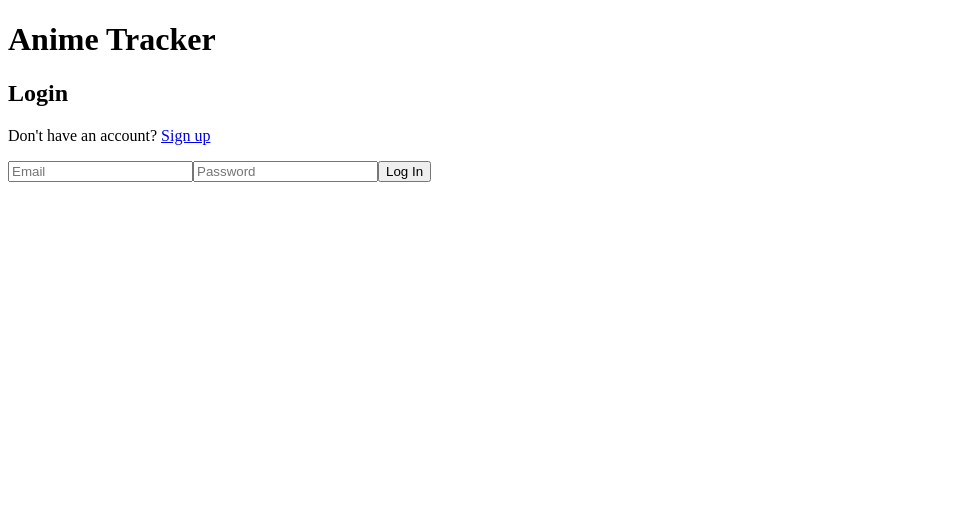
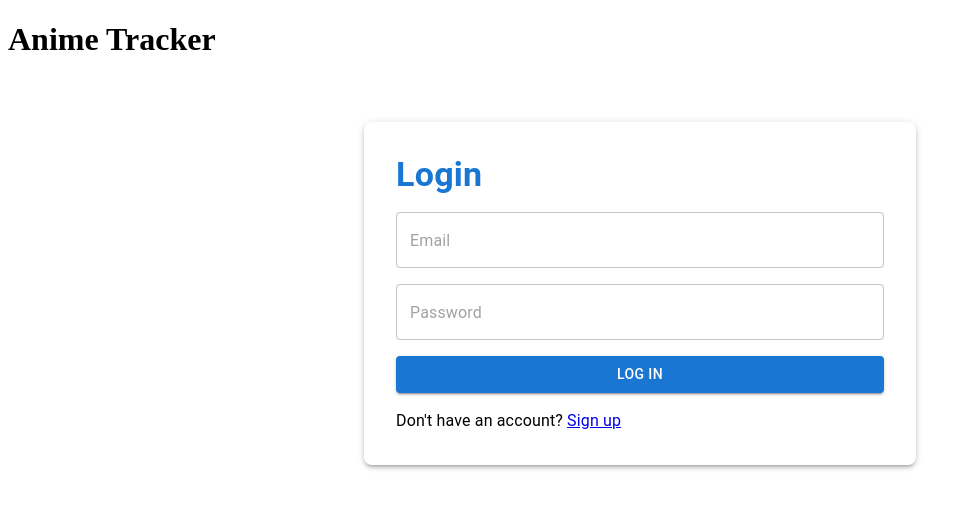
Before and after one commit to Omor2004/CSE264FinalProject, a React (Vite) app in the folder client/: page /login in a window 1280 px wide. Shown: the top 508 px of the page, without its empty margins (0-973 px from the left). Built offline with nearby package versions, Linux system fonts and the light colour scheme; no server answers.

Commit message:
did some styling for login page

```diff
--- a/client/src/App.jsx
+++ b/client/src/App.jsx
@@ -1,5 +1,7 @@
 import React from 'react'
 import { BrowserRouter, Routes, Route } from 'react-router-dom'
+import Signup from "./pages/Signup.jsx";
+import Login from "./pages/Login.jsx";
 
 import {
   PUBLIC_NAVIGATION_LINKS,
@@ -16,18 +18,16 @@ function App() {
 
   return (
     <ColorModeProvider>
-      <BrowserRouter>
       <Routes>
         <Route path='/' element={<Layout />}>
         {allLinks.map((link) => (
         <Route key={link.path} path={link.path} element={<link.component />} />
         ))}
-            <Route path='/login' element={<h1>Login Page Placeholder</h1>} />
-            <Route path='/signup' element={<h1>Sign Up Page Placeholder</h1>} />
+          <Route path='/login' element={<Signup />} />
+          <Route path='/signup' element={<Login />} />
           <Route path='*' element={<h1>404 Not Found</h1>} />
         </Route>
       </Routes>
-      </BrowserRouter>
     </ColorModeProvider>
   )
 }
--- a/client/src/pages/Login.jsx
+++ b/client/src/pages/Login.jsx
@@ -1,8 +1,19 @@
 import React, {useState} from "react"
 import { Link, useNavigate } from "react-router-dom"
+import {
+  Container,
+  TextField,
+  Button,
+  Box,
+  Typography,
+  Alert,
+  useTheme,
+  Stack
+} from "@mui/material"
 import { UserAuth } from "../context/AuthContext.jsx";
 
 const Login = () => {
+    const theme = useTheme()
     const [email, setEmail] = useState("")
     const [password, setPassword] = useState("")
     const [error, setError] = useState("")
@@ -30,30 +41,49 @@ const Login = () => {
     }
 
     return (
-        <>
-            <form onSubmit={handleLogin}>
-                <h2>Login</h2>
-                <p>Don't have an account? <Link to='/signup'>Sign up</Link></p>
-                <div>
-                    <input
-                        onChange={(e) => setEmail(e.target.value)}
+        <Container maxWidth="sm">
+            <Box sx={{
+                mt: 8,
+                p: 4,
+                backgroundColor: theme.palette.background.paper,
+                borderRadius: 2,
+                boxShadow: 3,
+            }}>
+                <Typography variant="h4" component="h2" mb={2} color="primary" fontWeight={700}>
+                    Login
+                </Typography>
+                <Stack component="form" onSubmit={handleLogin} spacing={2}>
+                    <TextField
+                        fullWidth
                         type="email"
                         placeholder="Email"
+                        value={email}
+                        onChange={(e) => setEmail(e.target.value)}
                         required
                     />
-                    <input
-                        onChange={(e) => setPassword(e.target.value)}
+                    <TextField
+                        fullWidth
                         type="password"
                         placeholder="Password"
+                        value={password}
+                        onChange={(e) => setPassword(e.target.value)}
                         required
                     />
-                    <button type="submit" disabled={loading}>
-                        Log In
-                    </button>
-                    {error && <p className="error-message">{error}</p>}
-                </div>
-            </form>
-        </>
+                    <Button
+                        type="submit"
+                        variant="contained"
+                        fullWidth
+                        disabled={loading}
+                    >
+                        {loading ? "Logging In..." : "Log In"}
+                    </Button>
+                    {error && <Alert severity="error">{error}</Alert>}
+                    <Typography>
+                        Don't have an account? <Link to='/signup'>Sign up</Link>
+                    </Typography>
+                </Stack>
+            </Box>
+        </Container>
     );
 }
 
```
Lines whose indentation alone changed are shown as unchanged.
